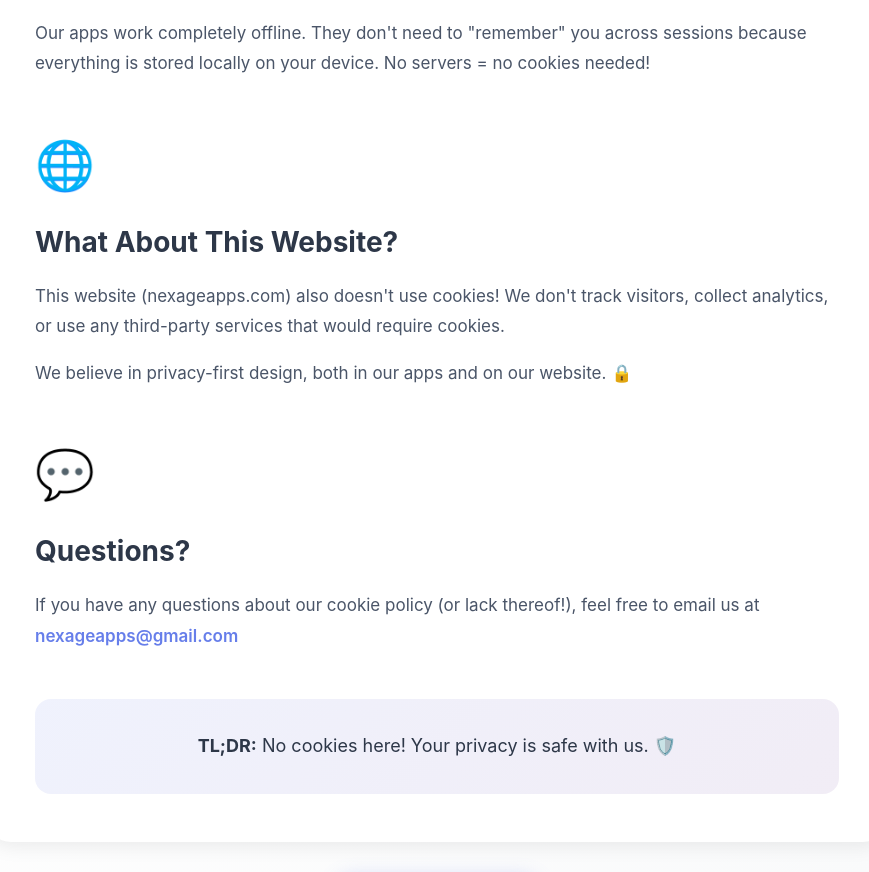
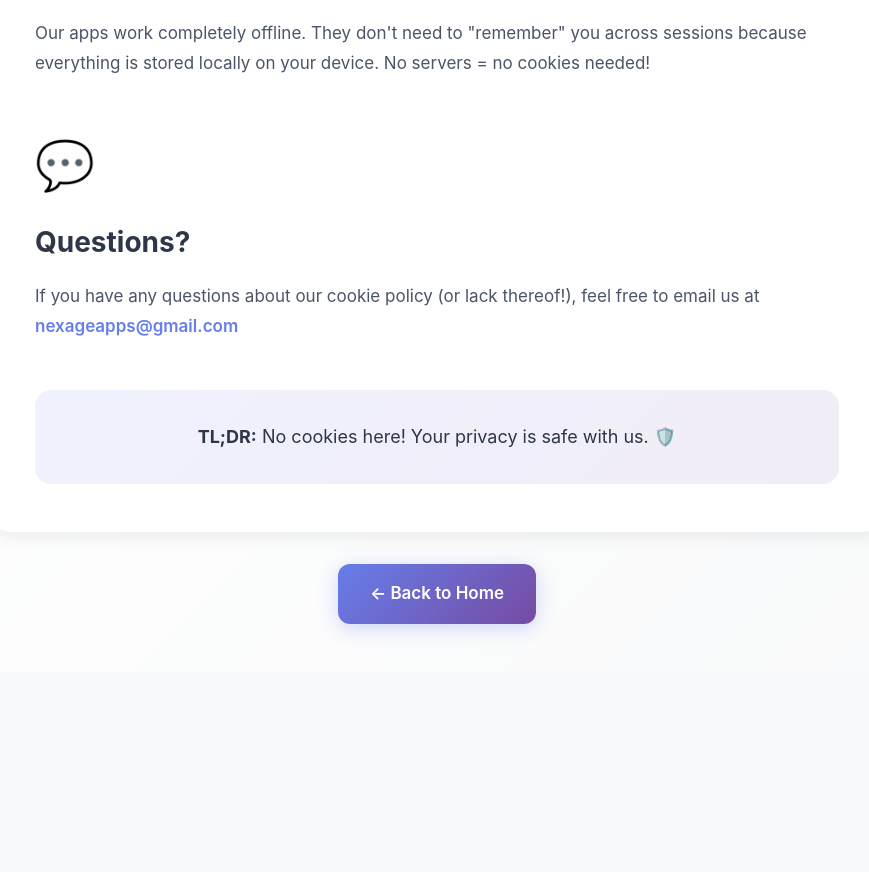
Before and after one commit to nexageapps/my-app-showcase, a React (Create React App) app: page /cookies in a window 1280 px wide. Shown: the part 1260-2132 px from the top of the page, without its empty margins (203-1072 px from the left). After the commit the page ends 1932 px from the top, so only its background shows below. Built offline with nearby package versions, Linux system fonts and the light colour scheme.

Commit message:
Cookie Policy - V1

```diff
--- a/src/pages/CookiePolicy.js
+++ b/src/pages/CookiePolicy.js
@@ -45,7 +45,7 @@ function CookiePolicy() {
             </p>
           </section>
 
-          <section className="legal-section">
+          <section className="hide legal-section">
             <div className="section-icon">🌐</div>
             <h2>What About This Website?</h2>
             <p>
```
